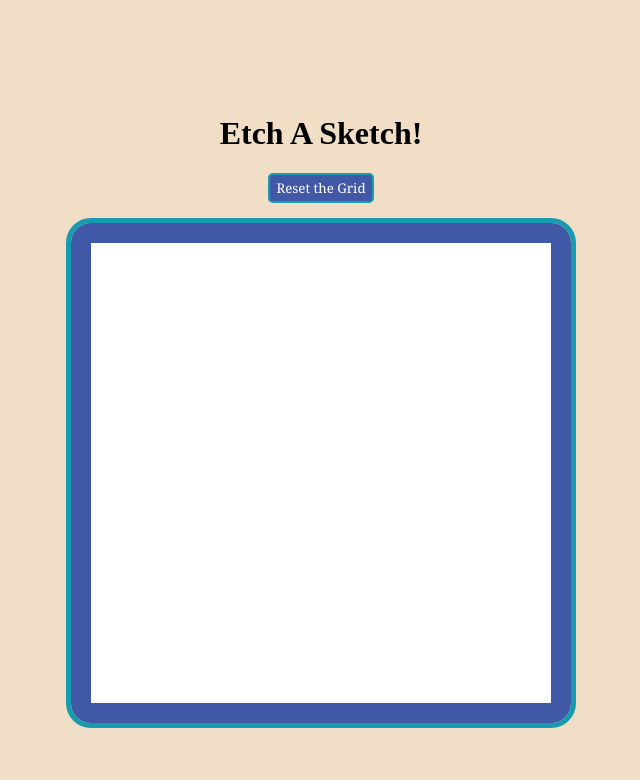
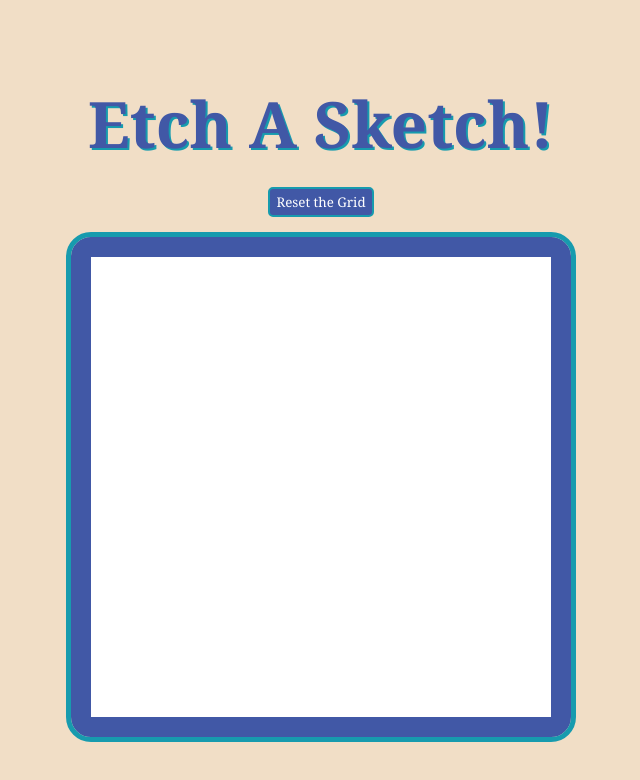
Before and after one commit to SamTHadfield/etch-a-sketch, a plain HTML site: page index.html in a window 1280 px wide. Shown: the whole page, without its empty margins (319-959 px from the left). Drawn offline with Linux system fonts and the light colour scheme.

Commit message:
Change header to h1

```diff
--- a/style.css
+++ b/style.css
@@ -13,7 +13,7 @@ body {
   align-items: center;
 }
 
-#main-header {
+h1 {
   color: #4158a6;
   font-family: Georgia, "Times New Roman", Times, serif;
   text-shadow: 2px 2px #179bae;
```
